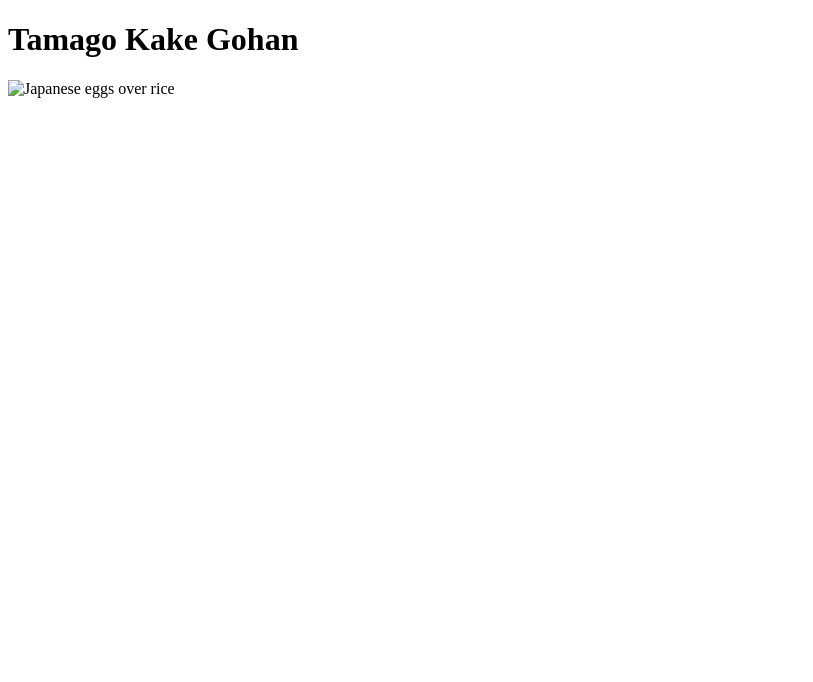
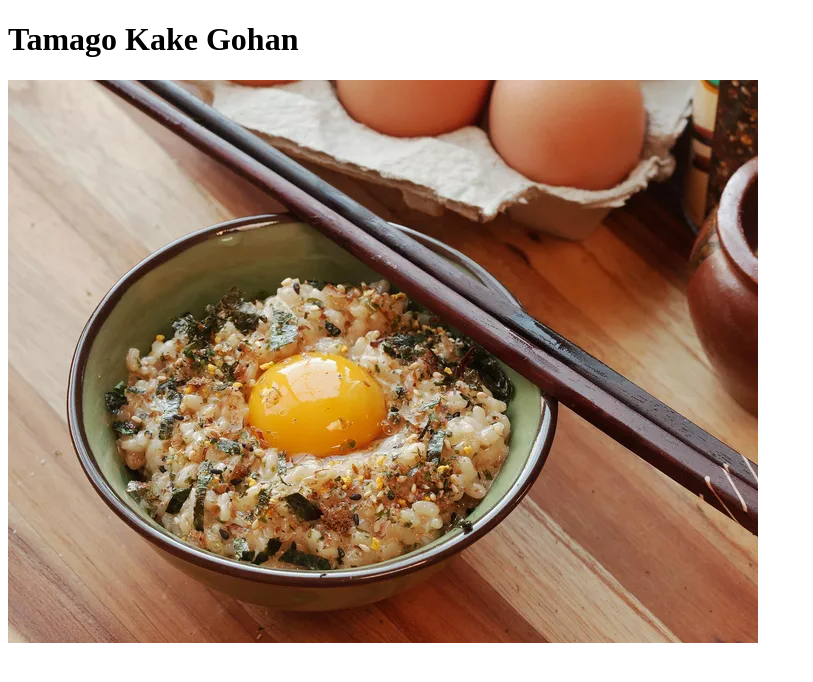
Before and after one commit to Isamu97/odin-recipes, a plain HTML site: page recipes/eggs-over-rice.html in a window 1280 px wide. Shown: the whole page, without its empty margins (0-813 px from the left). Drawn offline with Linux system fonts and the light colour scheme.

Commit message:
third try

```diff
--- a/recipes/eggs-over-rice.html
+++ b/recipes/eggs-over-rice.html
@@ -8,7 +8,7 @@
 </head>
 <body>
     <h1>Tamago Kake Gohan</h1>
-    <img src="img/eggsoverrice.jpeg" alt="Japanese eggs over rice"
+    <img src="../img/eggsoverrice.jpeg" alt="Japanese eggs over rice"
 
 </body>
 </html>
```
